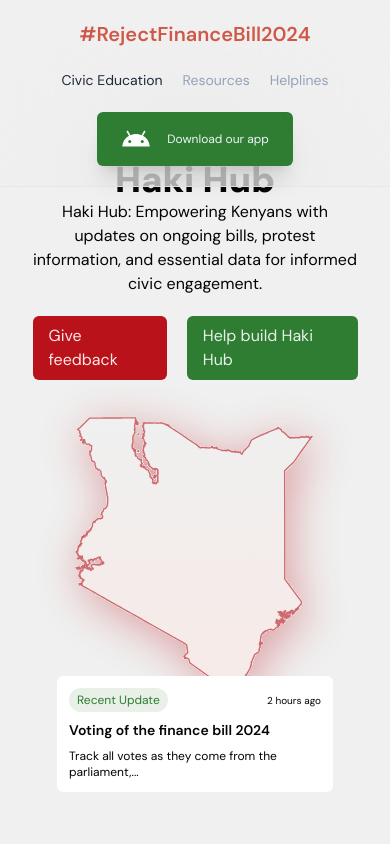
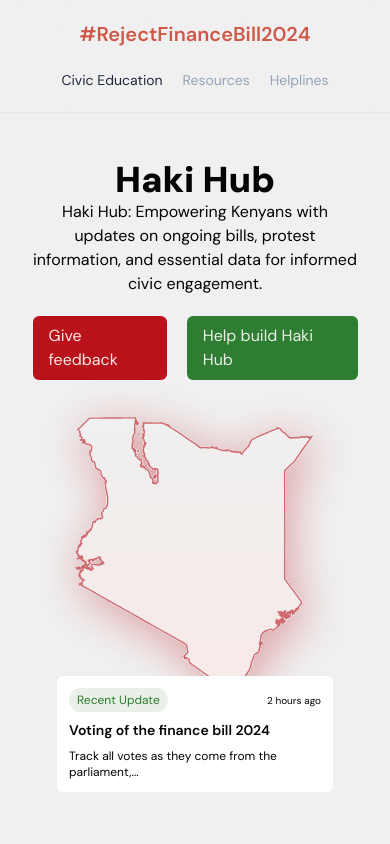
Before and after one commit to MwangiNelson/haki-web, a React (Vite) app: page / in a window 390 px wide. Shown: the top 844 px of the page. Built offline with nearby package versions, Linux system fonts and the light colour scheme.

Commit message:
fix: mobile navbar is more user friendly

```diff
--- a/src/components/navbar.jsx
+++ b/src/components/navbar.jsx
@@ -48,7 +48,9 @@ const Navbar = ({ currentSection }) => {
       </ul>
       <a
         href="https://github.com/DanroyMwangi/haki-hub/raw/develop/apks/HakiHub.apk"
-        className="flex items-center text-xs md:text-base gap-4 bg-[#2E7D32] text-slate-100 px-6 py-3 rounded-md shadow-xl hover:shadow-md transition-all duration-150 ease-in-out"
+        className={`${
+          currentSection ? "hidden" : "flex"
+        } items-center text-xs md:text-base gap-4 bg-[#2E7D32] text-slate-100 px-6 py-3 rounded-md shadow-xl hover:shadow-md transition-all duration-150 ease-in-out`}
       >
         <MdAndroid color="white" size={30} />
         <p>Download our app</p>
--- a/src/pages/Home.jsx
+++ b/src/pages/Home.jsx
@@ -13,7 +13,7 @@ const Home = () => {
   const [currentSection, setCurrentSection] = useState("");
 
   const { ref: educationRef, inView: educationInView } = useInView({
-    threshold: 0.5, // Trigger when 50% of the section is in view
+    threshold: 0.5,
   });
 
   useEffect(() => {
```
